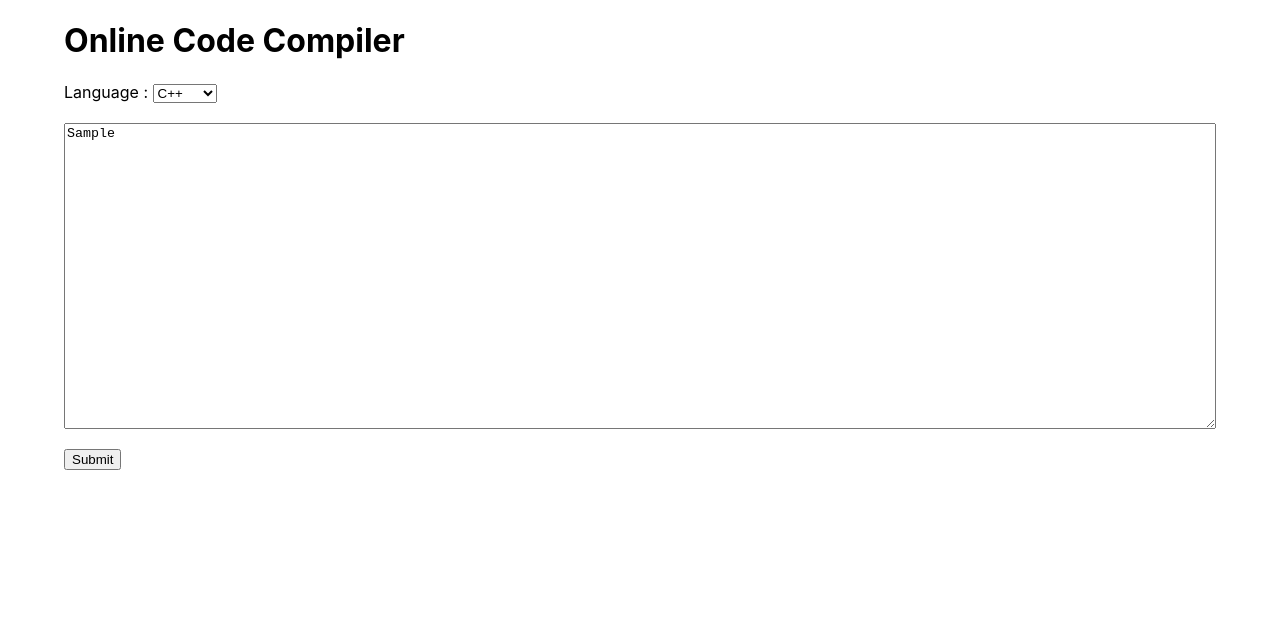
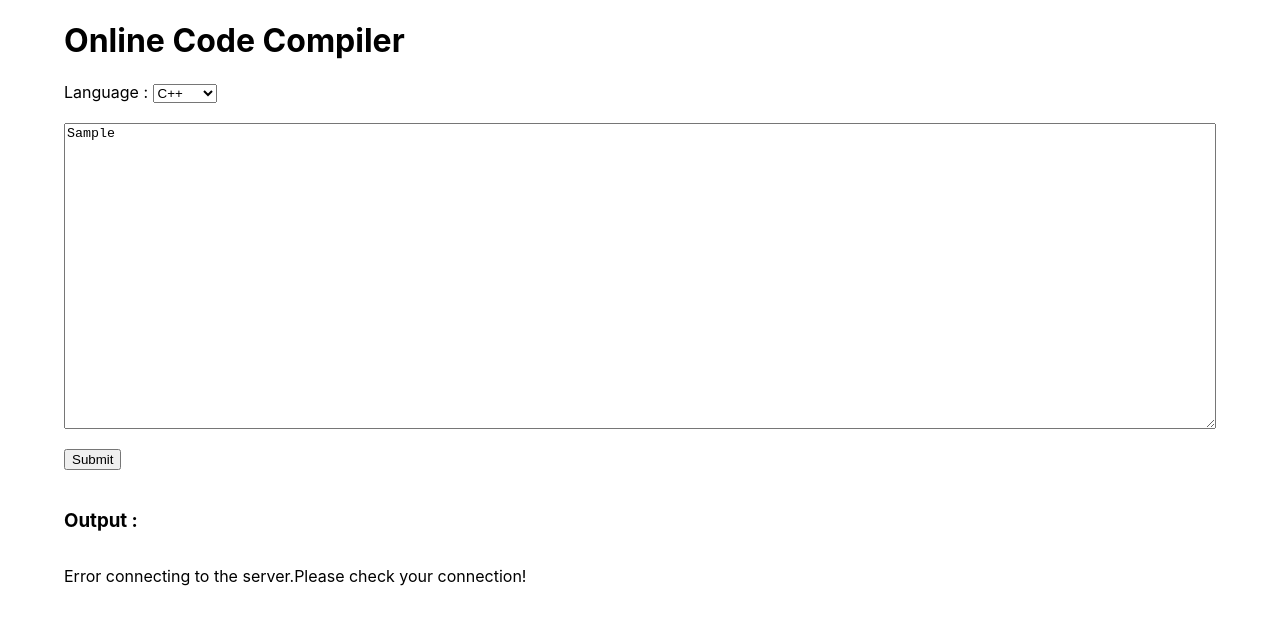
Before and after one commit to Imran-Khan-YRT/onlineJudge, a React (Create React App) app in the folder client/: page / in a window 1280 px wide. Both pictures are taken after typing "Sample" into the empty fields and a click on the button "Submit". Shown: the top 624 px of the page. Built offline with nearby package versions, Linux system fonts and the light colour scheme; no server answers; the HTML template or start-up script is replaced by a standard one.

Commit message:
add error message in output

```diff
--- a/client/src/App.js
+++ b/client/src/App.js
@@ -17,8 +17,14 @@ function App() {
       setOutput(data.output);
       console.log(data);
     }
-    catch (err) {
-      console.log(err.response)
+    catch ({ response }) {
+      if (response) {
+        const errMsg = response.data.err.stderr
+        setOutput(errMsg)
+      }
+      else {
+        setOutput("Error connecting to the server.Please check your connection!")
+      }
     }
   }
   return (
@@ -41,7 +47,8 @@ function App() {
       <br />
       <button className='submit_btn' onClick={handleSubmit}>Submit</button>
       <br />
-      <p>{output && <span>Output : </span>}{output}</p>
+      {output && <h3 >Output : </h3>}
+      <p>{output}</p>
     </div>
   );
 }
```
Also changed, not shown: client/src/index.css (+2 -5 lines).
